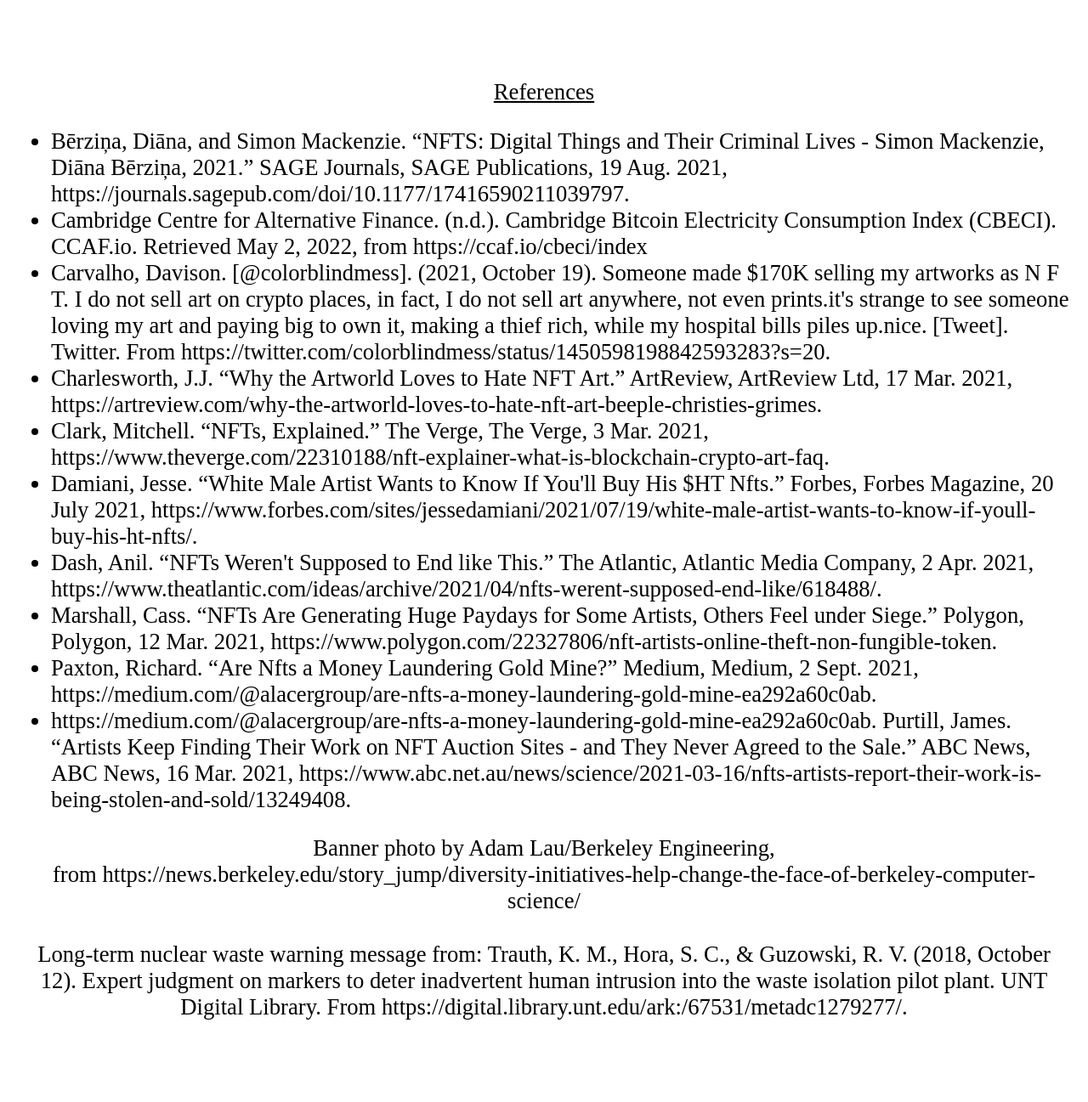
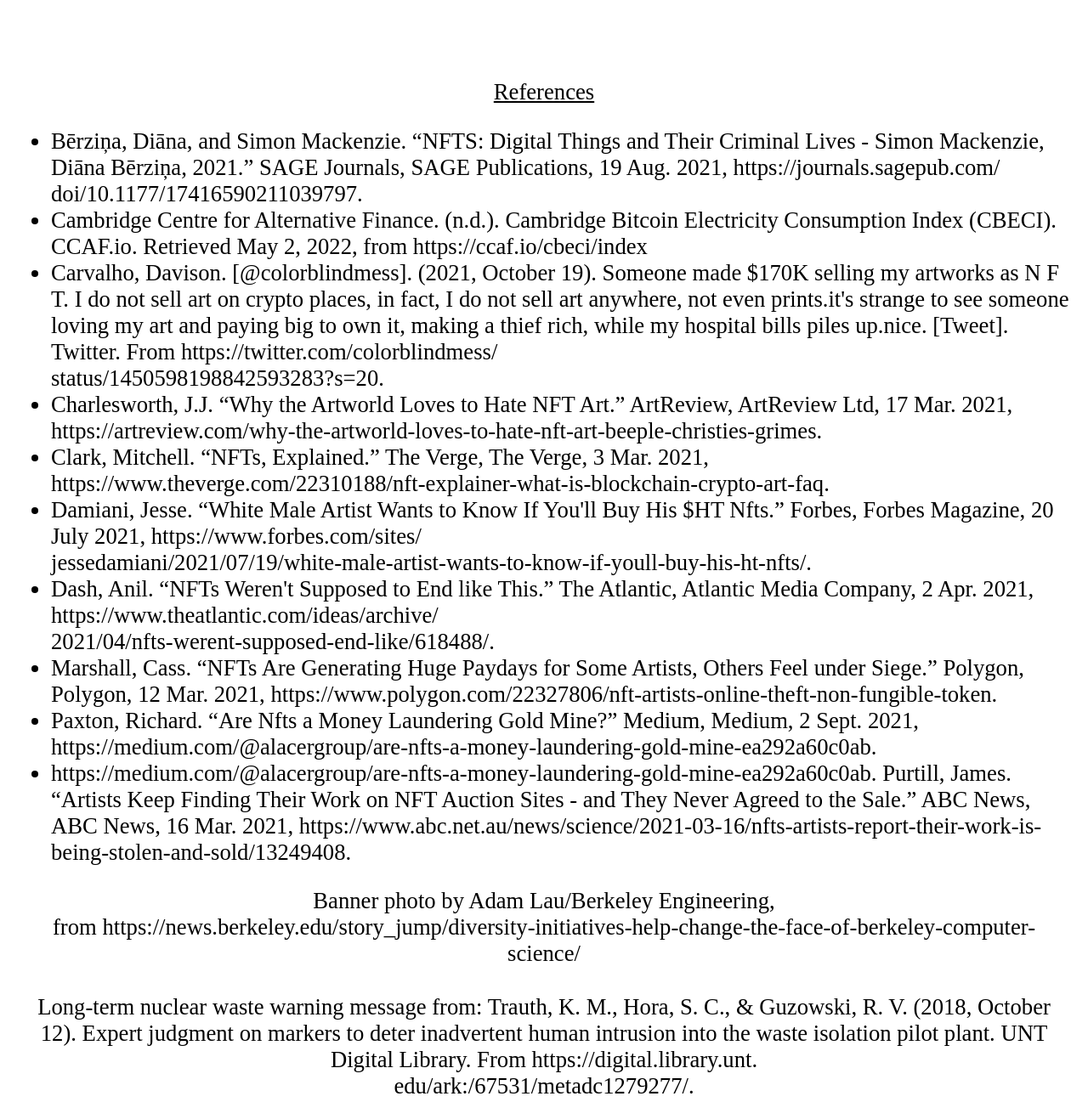
Before and after one commit to the-days-eater/the-days-eater.github.io, a plain HTML site: page about.html in a window 1280 px wide. Shown: the part 189-1486 px from the top of the page at 85% size. Drawn offline with nearby package versions, Linux system fonts and the light colour scheme.

Commit message:
minor aesthetic changes

```diff
--- a/about.html
+++ b/about.html
@@ -21,12 +21,12 @@
     <div id="refs-list">
         <ul>
             <li>Bērziņa, Diāna, and Simon Mackenzie. “NFTS: Digital Things and Their Criminal Lives - Simon Mackenzie, Diāna Bērziņa, 2021.” SAGE Journals,
-               SAGE Publications, 19 Aug. 2021, https://journals.sagepub.com/doi/10.1177/17416590211039797. </li>
+               SAGE Publications, 19 Aug. 2021, https://journals.sagepub.com/<br>doi/10.1177/17416590211039797. </li>
             <li>Cambridge Centre for Alternative Finance. (n.d.). Cambridge Bitcoin Electricity Consumption Index (CBECI).
                  CCAF.io. Retrieved May 2, 2022, from https://ccaf.io/cbeci/index </li>
             <li>Carvalho, Davison. [@colorblindmess]. (2021, October 19). Someone made $170K selling my 	artworks as N F T. I do not sell art on crypto places, in fact, I do not sell art anywhere,
               	not even prints.it's strange to see someone loving my art and paying big to own it, making 	a thief rich, while my hospital bills piles up.nice. [Tweet]. Twitter.
-                From https://twitter.com/colorblindmess/status/1450598198842593283?s=20.</li>
+                From https://twitter.com/colorblindmess/<br>status/1450598198842593283?s=20.</li>
             <li>Charlesworth, J.J. “Why the Artworld Loves to Hate NFT Art.” ArtReview, ArtReview Ltd,
                17 Mar. 2021, https://artreview.com/why-the-artworld-loves-to-hate-nft-art-beeple-christies-grimes. </li>
             <li>
@@ -34,9 +34,9 @@
                2021, https://www.theverge.com/22310188/nft-explainer-what-is-blockchain-crypto-art-faq.
             </li>
             <li> Damiani, Jesse. “White Male Artist Wants to Know If You'll Buy His $HT Nfts.” Forbes, Forbes Magazine, 20 July 2021,
-                  https://www.forbes.com/sites/jessedamiani/2021/07/19/white-male-artist-wants-to-know-if-youll-buy-his-ht-nfts/.  </li>
+                  https://www.forbes.com/sites/<br>jessedamiani/2021/07/19/white-male-artist-wants-to-know-if-youll-buy-his-ht-nfts/.  </li>
             <li> Dash, Anil. “NFTs Weren't Supposed to End like This.” The Atlantic, Atlantic Media Company,
-                  2 Apr. 2021, https://www.theatlantic.com/ideas/archive/2021/04/nfts-werent-supposed-end-like/618488/.
+                  2 Apr. 2021, https://www.theatlantic.com/ideas/archive/<br>2021/04/nfts-werent-supposed-end-like/618488/.
             </li>
             <li>
                   Marshall, Cass. “NFTs Are Generating Huge Paydays for Some Artists, Others Feel under Siege.” Polygon, Polygon, 12 Mar.
@@ -54,7 +54,7 @@
   </div>
   <div id="credit-2">Long-term nuclear waste warning message from:
     Trauth, K. M., Hora, S. C., &amp; Guzowski, R. V. (2018, October 12). Expert judgment on markers to deter inadvertent human intrusion
-    into the waste isolation pilot plant. UNT Digital Library. From https://digital.library.unt.edu/ark:/67531/metadc1279277/.
+    into the waste isolation pilot plant. UNT Digital Library. From https://digital.library.unt.<br>edu/ark:/67531/metadc1279277/.
   </div>
     <div id="back-button">
       <a p href="index.html"> back.</a>
--- a/assets/css/about-style.css
+++ b/assets/css/about-style.css
@@ -37,4 +37,5 @@ html {
 #credit, #credit-2 {
     margin: 1rem;
     text-align: center;
+    opacity:0;
 }
--- a/assets/css/style.css
+++ b/assets/css/style.css
@@ -112,6 +112,7 @@ p {
 #about {
     font-family: 'Courier New', Courier, monospace;
     height: 1000px;
+    font-size: 24pt;
     width:fit-content;
     min-width: 100%;
     background-color: white;
@@ -121,7 +122,7 @@ p {
 }
 
 #about p {
-    font-size:14pt;
+    font-size:18pt;
     color:black;
     text-align: center;
 }
--- a/assets/script-2.js
+++ b/assets/script-2.js
@@ -1,5 +1,7 @@
 $(document).ready(function() {
     $("#about-text").delay(1000).fadeTo(1000,1,);
     $("#refs").delay(1700).fadeTo(1000,1,);
+    $("#credit").delay(1800).fadeTo(1000,1,);
+    $("#credit-2").delay(1800).fadeTo(1000,1,);
     $("#back-button").delay(2400).fadeTo(1000,1,);
 });
--- a/assets/script.js
+++ b/assets/script.js
@@ -9,6 +9,10 @@ $(document).ready(function() {
     $("#p-2").delay(2800).fadeTo(1000,.7);
 
 });
+
+
+//fade in on
+//scroll code sourced from https://stackoverflow.com/questions/26694385/fade-in-on-scroll-down-fade-out-on-scroll-up-based-on-element-position-in-win
 
 $(window).on("load",function() {
     $(window).scroll(function() {
```
